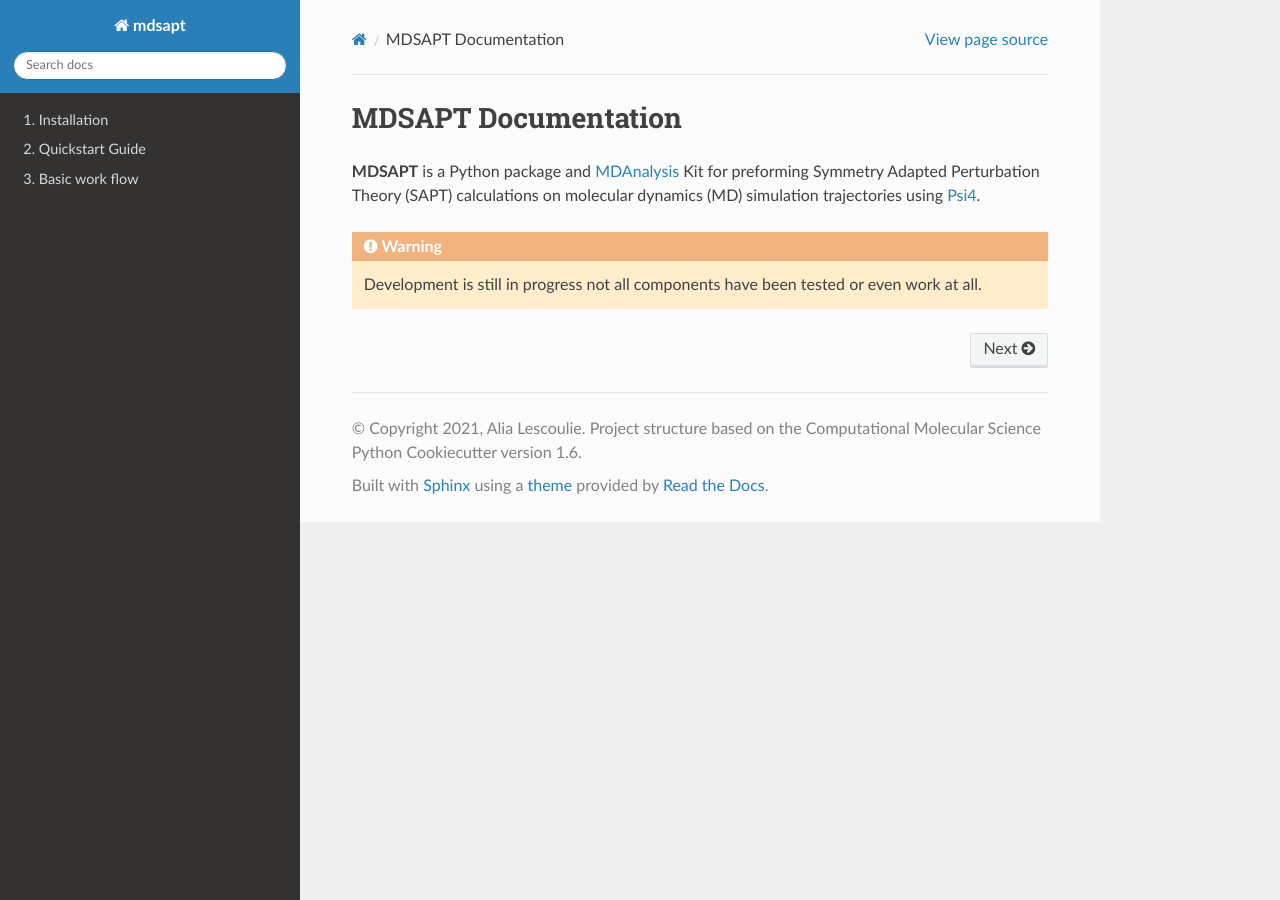
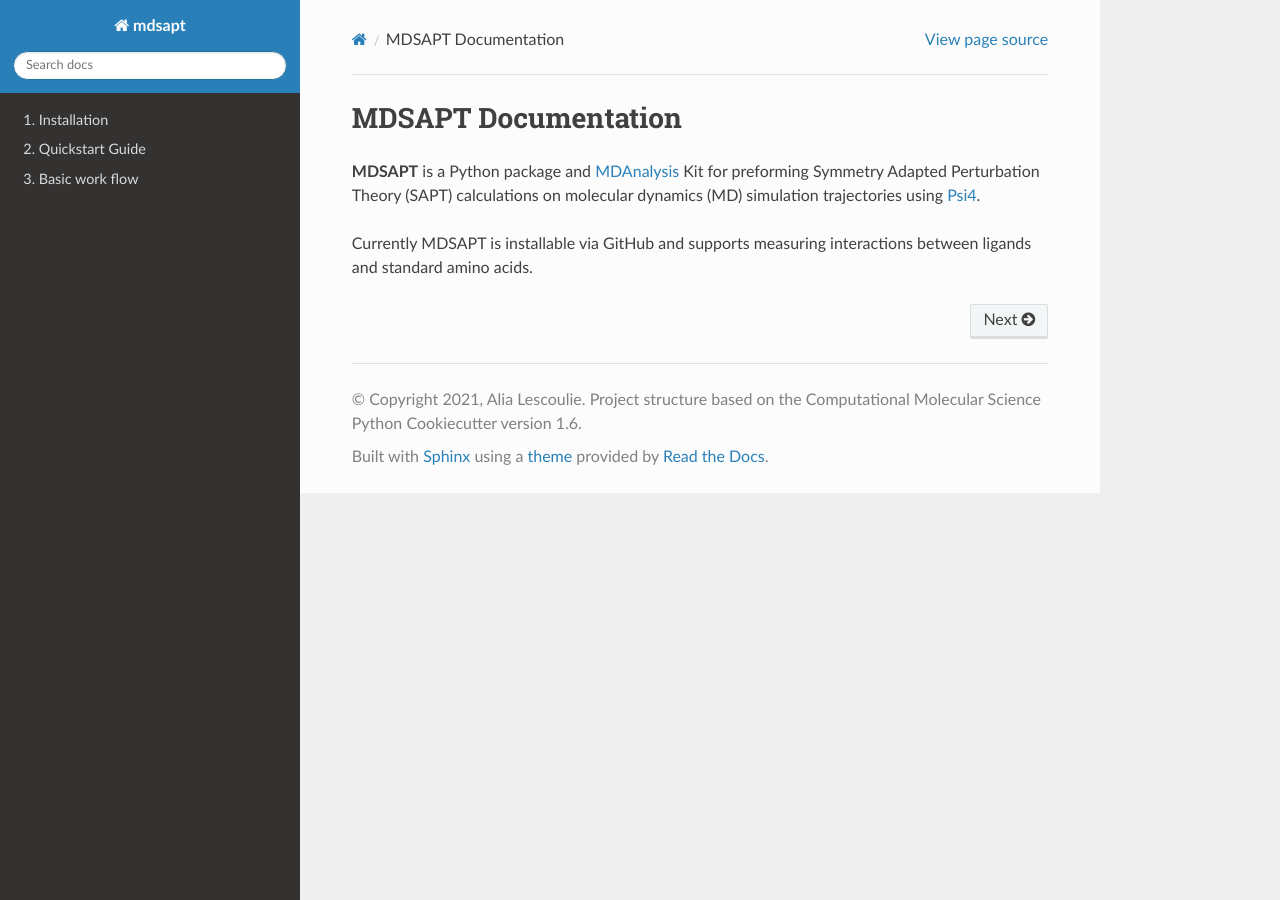
Before and after one commit to calpolyccg/MDSAPT, a Sphinx documentation site: the page built from docs/index.rst, in a window 1280 px wide. Built offline with Sphinx 7.4.7 and the Read the Docs theme 2.0.0, drawn with Linux system fonts in a browser that asks for light colours; the version number could not be read and is left out.

Commit message:
remove warning from index.rst

```diff
--- a/docs/index.rst
+++ b/docs/index.rst
@@ -5,8 +5,8 @@ MDSAPT Documentation
 Symmetry Adapted Perturbation Theory (SAPT) calculations on molecular dynamics (MD) simulation
 trajectories using `Psi4 <https://psicode.org>`_.
 
-.. warning:: Development is still in progress not all components have been tested or even work at all.
-
+Currently MDSAPT is installable via GitHub and supports measuring interactions between ligands and
+standard amino acids.
 
 .. toctree::
    :maxdepth: 4
```
